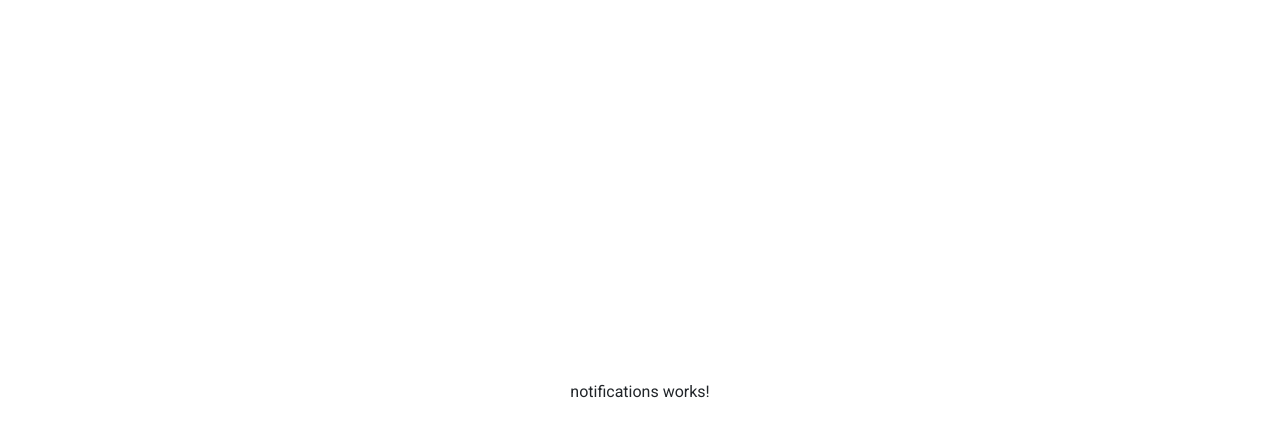
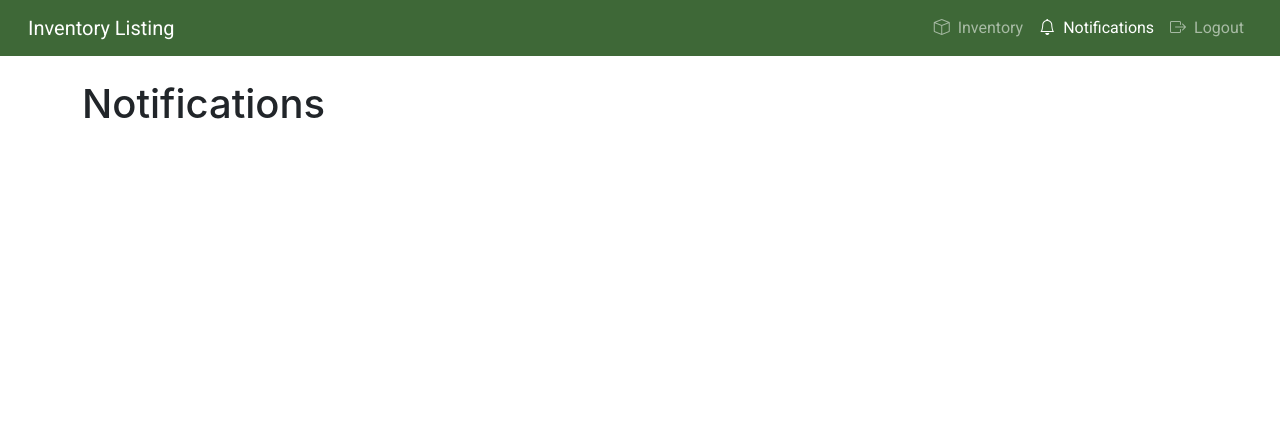
Before and after one commit to FreemanS98765/cs-499-repo, an Angular app in the folder app_public/: page /notifications in a window 1280 px wide. Shown: the top 436 px of the page. Built offline with nearby package versions, Linux system fonts and the light colour scheme.

Commit message:
Basic setup of notification template

```diff
--- a/app_public/src/app/dashboard/dashboard.component.css
+++ b/app_public/src/app/dashboard/dashboard.component.css
@@ -1,3 +1,10 @@
+/* Dashboard Styles */
+.dashboard-view {
+  background-color: var(--surface);
+  width: 100%;
+  height: 100vh;
+}
+
 .actions-column {
   width: 200px;
   white-space: nowrap;
--- a/app_public/src/app/notifications/notifications.component.css
+++ b/app_public/src/app/notifications/notifications.component.css
@@ -0,0 +1,6 @@
+/* Dashboard Styles */
+.notifications-view {
+    background-color: var(--surface);
+    width: 100%;
+    height: 100vh;
+  }
--- a/app_public/src/app/notifications/notifications.component.html
+++ b/app_public/src/app/notifications/notifications.component.html
@@ -1 +1,47 @@
-<p>notifications works!</p>
+<!-- Header -->
+<header class="header">
+  <nav class="navbar navbar-expand-lg navbar-dark">
+    <div class="container-fluid">
+      <a href="#" class="navbar-brand">Inventory Listing</a>
+      <button
+        class="navbar-toggler"
+        type="button"
+        data-bs-toggle="collapse"
+        data-bs-target="#navbarNav"
+        aria-controls="navbarNav"
+        aria-expanded="false"
+        aria-label="Toggle navigation"
+      >
+        <span class="navbar-toggler-icon"></span>
+      </button>
+      <div id="navbarNav" class="collapse navbar-collapse">
+        <ul class="navbar-nav ms-auto">
+          <li class="nav-item">
+            <a routerLink="/dashboard" class="nav-link"
+              ><i class="bi bi-box pe-2"></i>Inventory</a
+            >
+          </li>
+          <li class="nav-item">
+            <a routerLink="/notifications" class="nav-link active"
+              ><i class="bi bi-bell pe-2"></i>Notifications</a
+            >
+          </li>
+          <li class="nav-item">
+            <a routerLink="/logout" class="nav-link"
+              ><i class="bi bi-box-arrow-right pe-2"></i>Logout</a
+            >
+          </li>
+        </ul>
+      </div>
+    </div>
+  </nav>
+</header>
+
+<div class="container py-4">
+  <div class="row">
+    <div class="col">
+      <!-- Notification List -->
+       <h1>Notifications</h1>
+    </div>
+  </div>
+</div>
--- a/app_public/src/app/notifications/notifications.component.ts
+++ b/app_public/src/app/notifications/notifications.component.ts
@@ -1,11 +1,17 @@
 import { Component } from '@angular/core';
+import { RouterOutlet } from '@angular/router';
+import { RouterLink } from '@angular/router';
 
+/**
+ * @title Notifications Component
+ */
 @Component({
   selector: 'app-notifications',
   standalone: true,
-  imports: [],
+  imports: [RouterOutlet, RouterLink],
   templateUrl: './notifications.component.html',
-  styleUrl: './notifications.component.css'
+  styleUrl: './notifications.component.css',
+  host: { class: 'notifications-view' },
 })
 export class NotificationsComponent {
 
--- a/app_public/src/styles.css
+++ b/app_public/src/styles.css
@@ -26,9 +26,6 @@ h1 {
 main {
   width: 100%;
   min-height: 100%;
-  display: flex;
-  justify-content: center;
-  align-items: center;
   box-sizing: inherit;
   position: relative;
 }
@@ -97,10 +94,3 @@ a {
   color: white;
   padding: 0 1rem;
 }
-
-/* Dashboard Styles */
-.dashboard-view {
-  background-color: var(--surface);
-  width: 100%;
-  height: 100vh;
-}
```
